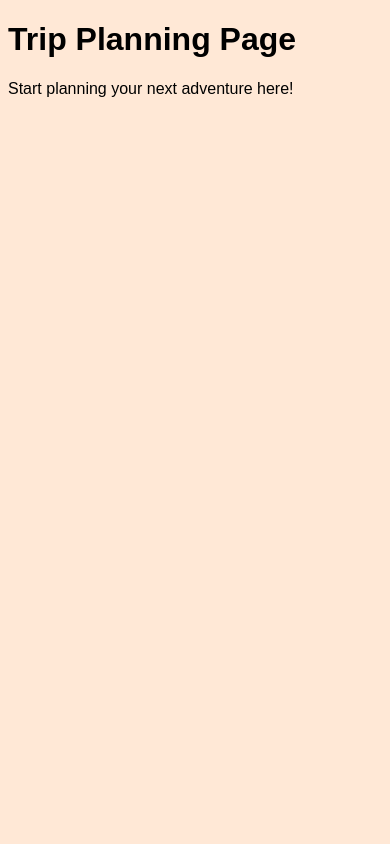
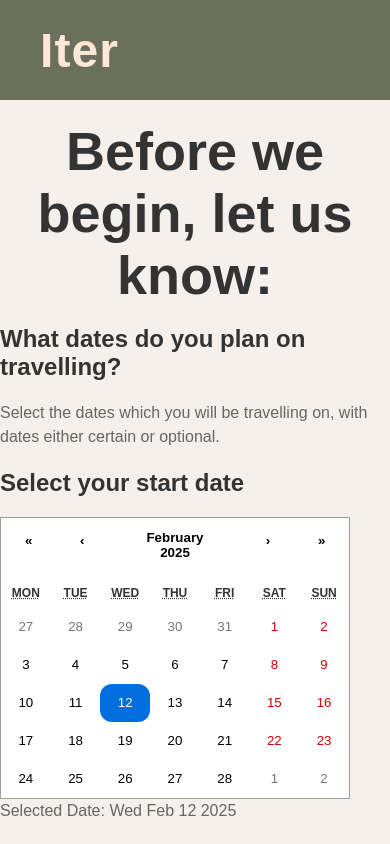
Before and after one commit to dale-34/Iter, a React (Create React App) app: page /TripPlanning in a window 390 px wide. Shown: the top 844 px of the page. Built offline with nearby package versions, Linux system fonts and the light colour scheme.

Commit message:
fixes and additions
fixed home page layout, added lots of components (JS) and css pages, working on calendar and slider

```diff
--- a/package.json
+++ b/package.json
@@ -6,9 +6,12 @@
     "cra-template": "1.2.0",
     "openai": "^4.83.0",
     "react": "^19.0.0",
+    "react-calendar": "^5.1.0",
+    "react-datepicker": "^8.0.0",
     "react-dom": "^19.0.0",
     "react-router-dom": "^7.1.5",
     "react-scripts": "5.0.1",
+    "react-slider": "^2.0.6",
     "web-vitals": "^4.2.4"
   },
   "scripts": {
--- /dev/null
+++ b/src/components/budgetSlider.js
@@ -0,0 +1,32 @@
+import React, { useState } from "react";
+import ReactSlider from "react-slider"; // Import react-slider
+//import "./SliderComponent.css"; // Optional: Add custom styles for the slider
+
+export const BudgetSlider = () => {
+    // State for the two handles
+    const [values, setValues] = useState([0, 49999]); // Initial values for the two handles
+
+    const handleSliderChange = (newValues) => {
+        setValues(newValues); // Update the state with new values
+    };
+
+    return (
+        <div className="slider-container">
+            <h2>Choose a Range</h2>
+            <ReactSlider
+                min={0} // Minimum value of the slider
+                max={49999} // Maximum value of the slider
+                value={values} // Current values of the two handles
+                onChange={handleSliderChange} // Function to update state when the slider value changes
+                className="slider" // Optional: Custom class for styling
+                thumbClassName="thumb" // Optional: Custom styling for the thumbs (handles)
+                trackClassName="track" // Optional: Custom styling for the track
+                renderThumb={(props, state) => <div {...props}>{state.valueNow}</div>} // Customize thumb (optional)
+            />
+            <div className="slider-values">
+                <p>Min Value: {values[0]}</p>
+                <p>Max Value: {values[1]}</p>
+            </div>
+        </div>
+    );
+};
--- /dev/null
+++ b/src/components/calendar.js
@@ -0,0 +1,25 @@
+import React, { useState } from 'react';
+import Calendar from 'react-calendar'; // Import react-calendar
+import 'react-calendar/dist/Calendar.css'; // Import the calendar styles
+
+export const CalendarComponent = () => {
+    const [date, setDate] = useState(new Date()); // Default to today's date
+
+    const handleDateChange = (newDate) => {
+        setDate(newDate); // Set selected date
+        // You can perform other actions based on the new selected date here
+        console.log("Selected Date: ", newDate);
+    };
+
+    return (
+        <div className="calendar-container">
+            <h2>Select your start date</h2>
+            <Calendar
+                onChange={handleDateChange} // Handle date change
+                value={date} // Set the currently selected date
+                className="react-calendar" // Add a custom class for styling
+            />
+            <p>Selected Date: {date.toDateString()}</p> {/* Show the selected date */}
+        </div>
+    );
+};
--- a/src/components/header.css
+++ b/src/components/header.css
@@ -2,6 +2,9 @@
 .header {
     background-color: rgba(107, 112, 92, 1);
     width: 100%;
+    height: 100px;
+    display: flex;
+    align-items: center;
   }
 
   /* Navigation Container */
@@ -17,7 +20,18 @@
     font-weight: bold;
     white-space: nowrap;
     padding-top: 0.5rem;
-    padding-bottom: 43px;
-    padding-left: 1.5rem;
+    padding-bottom: 0.5rem;
+    padding-left: 2.5rem;
     padding-right: 1.5rem;
+    letter-spacing: 1.1px;
   }
+
+  .header-link {
+    text-decoration: none; /* Removes underline */
+    color: inherit;        /* Inherits the color from the parent */
+    cursor: pointer;       /* Changes cursor to pointer on hover */
+    }
+
+    .header-link:hover {
+        opacity: 0.8;          /* Optional hover effect */
+    }
--- a/src/components/header.js
+++ b/src/components/header.js
@@ -3,10 +3,10 @@ import "./header.css";
 
 export const Header = () => {
   return (
-    <header className="bg-[rgba(107,112,92,1)] w-full">
+    <header className="header">
       <nav className="max-w-[1168px] mx-auto">
-        <h1 className="text-5xl text-[rgba(255,232,214,1)] font-bold whitespace-nowrap pt-2 pb-[43px] px-6 max-md:text-[40px] max-md:pt-2 max-md:pb-[30px] max-md:px-5 max-sm:text-[32px] max-sm:pt-2 max-sm:pb-5 max-sm:px-4">
-          Iter
+        <h1 className="header-title">
+          <a href="/HomePage" className="header-link">Iter</a>
         </h1>
       </nav>
     </header>
--- a/src/components/homeHero.css
+++ b/src/components/homeHero.css
@@ -0,0 +1,76 @@
+.home-hero {
+    display: flex;
+    flex-direction: row;
+    justify-content: space-between;
+    align-items: center;
+    gap: 20px;
+    width: 100%;
+    max-width: 1168px;
+    margin-top: 81px;
+    padding: 0 24px;
+  }
+
+  .home-hero-text {
+    width: 50%;
+    font-weight: bold;
+    color: black;
+    margin-top: 65px;
+  }
+
+  .home-hero-title {
+    font-size: 64px;
+    line-height: 1.2;
+  }
+
+  .home-hero-globe {
+    width: 50%;
+    display: flex;
+    justify-content: center;
+    align-items: center;
+  }
+
+  .home-hero-globe img {
+    width: 400px;
+    height: 400px;
+    object-fit: contain;
+  }
+
+  /* Responsive Styles */
+  @media (max-width: 1024px) {
+    .home-hero-globe img {
+      width: 300px;
+      height: 300px;
+    }
+  }
+
+  @media (max-width: 768px) {
+    .home-hero {
+      flex-direction: column;
+    }
+
+    .home-hero-text {
+      width: 100%;
+      text-align: center;
+    }
+
+    .home-hero-globe {
+      width: 100%;
+      margin-top: 20px;
+    }
+
+    .home-hero-globe img {
+      width: 250px;
+      height: 250px;
+    }
+  }
+
+  @media (max-width: 480px) {
+    .home-hero-title {
+      font-size: 40px;
+    }
+
+    .home-hero-globe img {
+      width: 100%;
+      height: auto;
+    }
+  }
--- /dev/null
+++ b/src/pages/TripPlanning.css
@@ -0,0 +1,48 @@
+/* FILEPATH: /Users/doriandejesus/Documents/GitHub/Iter/src/pages/TripPlanning.css */
+
+/* Reset default styles */
+body, h1, p {
+    margin: 0;
+    padding: 0;
+}
+
+/* Global styles */
+body {
+    font-family: Arial, sans-serif;
+    background-color: #f2f2f2;
+    color: #333;
+}
+
+.container {
+    margin: 0 auto;
+    background-color: rgba(255,232,214,0.26);
+}
+
+/* Example code */
+.surveyTitle {
+    font-size: 54px;
+    font-weight: bold;
+    color: #333;
+    margin-bottom: 10px;
+    text-align: center;
+    padding-top: 5%;
+}
+
+p {
+    font-size: 16px;
+    line-height: 1.5;
+    color: #666;
+}
+
+.button {
+    display: inline-block;
+    padding: 10px 20px;
+    background-color: #007bff;
+    color: #fff;
+    text-decoration: none;
+    border-radius: 4px;
+}
+
+.button:hover {
+    background-color: #0056b3;
+}
--- a/src/pages/TripPlanning.js
+++ b/src/pages/TripPlanning.js
@@ -1,10 +1,27 @@
 import React from 'react';
+import { Header } from '../components/header';
+import './TripPlanning.css';
+import { CalendarComponent } from '../components/calendar';
+import { BudgetSlider } from '../components/budgetSlider';
+
 
 const TripPlanning = () => {
   return (
-    <div className="trip-planning">
-      <h1>Trip Planning Page</h1>
-      <p>Start planning your next adventure here!</p>
+    <div className="trip-planning container">
+        <Header />
+        <div className="surveyIntro">
+            <h1 className="surveyTitle">Before we begin, let us know: </h1>
+        </div>
+        <div className="calendar">
+            <h2 className="calendarTitle">What dates do you plan on travelling?</h2>
+            <p className="calendarSubtitle">Select the dates which you will be travelling on, with dates either certain or optional.</p>
+            <CalendarComponent />
+        </div>
+        <div className="budget">
+            <h2 className="budgetTitle">What is your budget for this trip?</h2>
+            <p className="budgetSubtitle">Designate the minimum and maximum amounts you're willing to spend on this trip.</p>
+            <BudgetSlider />
+        </div>
     </div>
   );
 };
```
Also changed, not shown: src/pages/LandingPage.js (+1 -6 lines), 1 other file (tests, documents, lock files or other folders).
